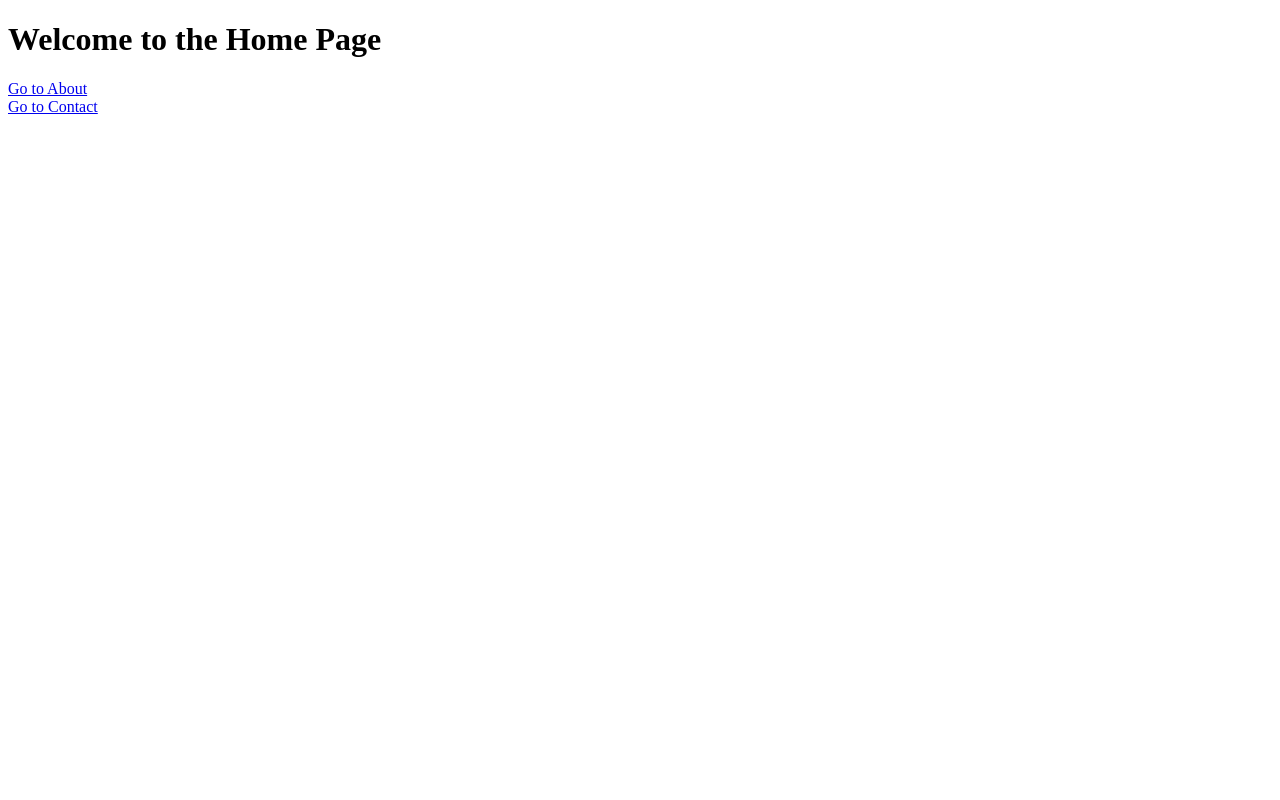
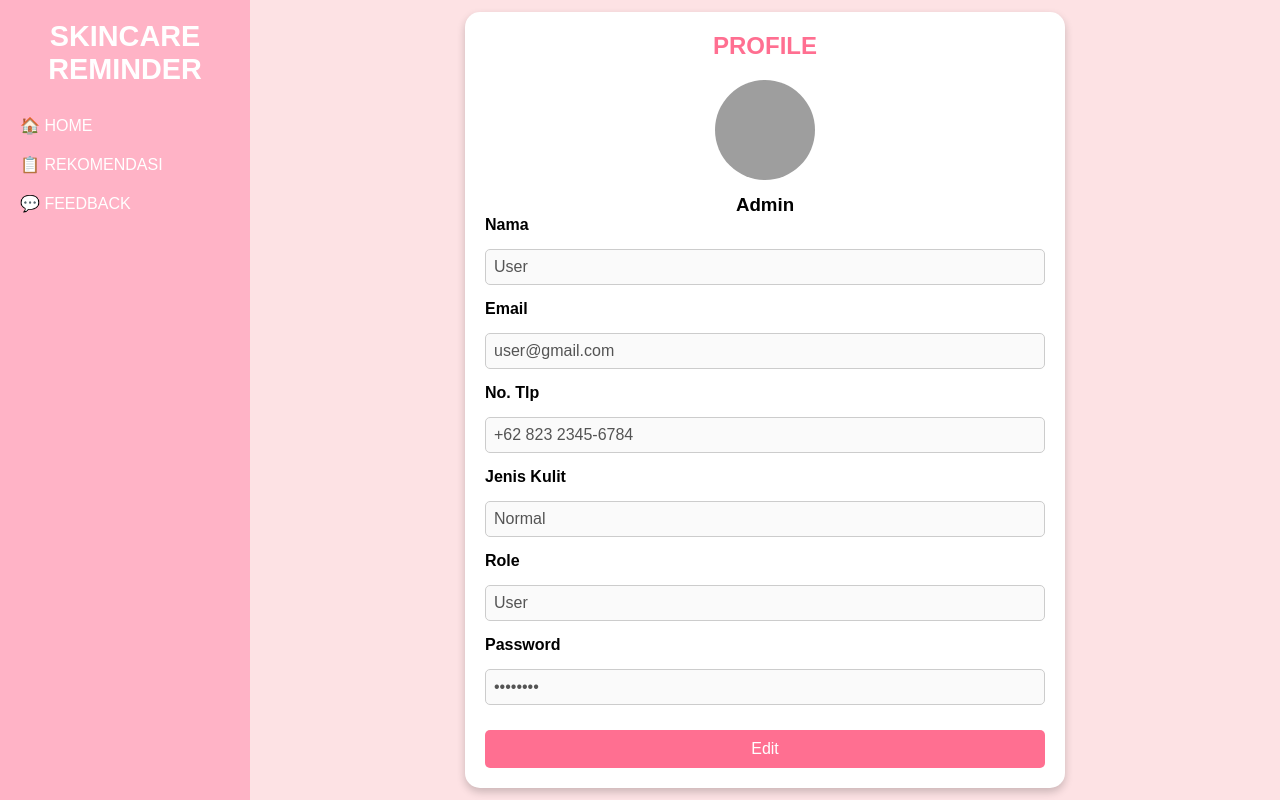
Before and after one commit to aqilazafira/SKINCARE-REMINDER, a Flask app: page / in a window 1280 px wide. Run offline with Flask 3, Linux system fonts and the light colour scheme; grey boxes are pictures that could not be loaded.

Commit message:
admin user

```diff
--- a/app.py
+++ b/app.py
@@ -2,8 +2,9 @@ from flask import Flask, render_template
 
 app = Flask(__name__)
 
-@app.route('/')
-def home():
+
+@app.route('/admin')
+def dashboardpy():
     return render_template('index.html')
 
 @app.route('/about')
@@ -14,5 +15,9 @@ def about():
 def contact():
     return render_template('contact.html')
 
+@app.route('/')
+def home():
+    return render_template('home.html')
+
 if __name__ == '__main__':
     app.run(debug=True)
--- /dev/null
+++ b/static/css/style_home.css
@@ -0,0 +1,105 @@
+/* Reset Styles */
+* {
+    margin: 0;
+    padding: 0;
+    box-sizing: border-box;
+    font-family: Arial, sans-serif;
+}
+
+body {
+    display: flex;
+    height: 100vh;
+    background-color: #FDE2E4;
+}
+
+/* Sidebar Styles */
+.sidebar {
+    width: 250px;
+    background-color: #FFB3C6;
+    padding: 20px;
+    color: #fff;
+}
+
+.logo {
+    text-align: center;
+    margin-bottom: 30px;
+    font-weight: bold;
+    font-size: 1.2rem;
+}
+
+.menu {
+    list-style: none;
+}
+
+.menu li {
+    margin: 20px 0;
+}
+
+.menu a {
+    text-decoration: none;
+    color: #fff;
+    font-size: 1rem;
+}
+
+/* Main Content */
+.main-content {
+    flex: 1;
+    display: flex;
+    justify-content: center;
+    align-items: center;
+    padding: 20px;
+}
+
+.profile-card {
+    background-color: #fff;
+    width: 600px;
+    border-radius: 15px;
+    box-shadow: 0 4px 8px rgba(0, 0, 0, 0.2);
+    text-align: center;
+    padding: 20px;
+}
+
+.profile-header h2 {
+    color: #FF6F91;
+    margin-bottom: 20px;
+}
+
+.profile-icon {
+    width: 100px;
+    height: 100px;
+    border-radius: 50%;
+    margin-bottom: 10px;
+}
+
+form {
+    display: flex;
+    flex-direction: column;
+    gap: 15px;
+}
+
+form label {
+    text-align: left;
+    font-weight: bold;
+}
+
+form input {
+    padding: 8px;
+    border: 1px solid #ccc;
+    border-radius: 5px;
+    font-size: 1rem;
+}
+
+.edit-btn {
+    padding: 10px;
+    background-color: #FF6F91;
+    color: #fff;
+    border: none;
+    border-radius: 5px;
+    cursor: pointer;
+    font-size: 1rem;
+    margin-top: 10px;
+}
+
+.edit-btn:hover {
+    background-color: #FF4F75;
+}
--- /dev/null
+++ b/static/js/main.js
@@ -0,0 +1,3 @@
+document.addEventListener("DOMContentLoaded", function () {
+    console.log("Skincare Reminder App Ready!");
+});
--- /dev/null
+++ b/templates/home.html
@@ -0,0 +1,62 @@
+<!DOCTYPE html>
+<html lang="en">
+  <head>
+    <meta charset="UTF-8" />
+    <meta name="viewport" content="width=device-width, initial-scale=1.0" />
+    <title>User Profile</title>
+    <link
+      rel="stylesheet"
+      href="{{ url_for('static', filename='css/style_home.css') }}"
+    />
+  </head>
+  <body>
+    <!-- Sidebar -->
+    <div class="sidebar">
+      <div class="logo">
+        <h2>SKINCARE REMINDER</h2>
+      </div>
+      <ul class="menu">
+        <li><a href="#">🏠 HOME</a></li>
+        <li><a href="#">📋 REKOMENDASI</a></li>
+        <li><a href="#">💬 FEEDBACK</a></li>
+      </ul>
+    </div>
+
+    <!-- Main Content -->
+    <div class="main-content">
+      <div class="profile-card">
+        <div class="profile-header">
+          <h2>PROFILE</h2>
+        </div>
+        <div class="profile-details">
+          <img
+            src="{{ url_for('static', filename='images/user-icon.png') }}"
+            alt="User Icon"
+            class="profile-icon"
+          />
+          <h3>Admin</h3>
+          <form>
+            <label for="name">Nama</label>
+            <input type="text" id="name" value="User" disabled />
+
+            <label for="email">Email</label>
+            <input type="email" id="email" value="user@gmail.com" disabled />
+
+            <label for="phone">No. Tlp</label>
+            <input type="text" id="phone" value="+62 823 2345-6784" disabled />
+
+            <label for="type">Jenis Kulit</label>
+            <input type="text" id="type" value="Normal" disabled />
+
+            <label for="role">Role</label>
+            <input type="text" id="role" value="User" disabled />
+
+            <label for="password">Password</label>
+            <input type="password" id="password" value="********" disabled />
+            <button type="button" class="edit-btn">Edit</button>
+          </form>
+        </div>
+      </div>
+    </div>
+  </body>
+</html>
--- a/templates/index.html
+++ b/templates/index.html
@@ -1,11 +1,40 @@
 <!DOCTYPE html>
-<html>
+<html lang="en">
   <head>
-    <title>Home</title>
+    <meta charset="UTF-8" />
+    <meta name="viewport" content="width=device-width, initial-scale=1.0" />
+    <title>Skincare Reminder</title>
+    <link
+      rel="stylesheet"
+      href="{{ url_for('static', filename='css/style.css') }}"
+    />
   </head>
   <body>
-    <h1>Welcome to the Home Page</h1>
-    <a href="/about">Go to About</a><br />
-    <a href="/contact">Go to Contact</a>
+    <!-- Sidebar -->
+    <div class="sidebar">
+      <h2>ADMIN</h2>
+      <ul>
+        <li><a href="#">DASHBOARD</a></li>
+        <li><a href="#">ADMIN</a></li>
+        <li><a href="#">MANAJEMEN</a></li>
+        <li><a href="#">FEEDBACK</a></li>
+      </ul>
+    </div>
+
+    <!-- Main Content -->
+    <div class="main-content">
+      <header>
+        <div class="profile">
+          <span class="admin-text">Admin</span>
+          <span class="icon">👤</span>
+        </div>
+      </header>
+      <div class="logo">
+        <img
+          src="{{ url_for('static', filename='images/logo.png') }}"
+          alt="Skincare Reminder Logo"
+        />
+      </div>
+    </div>
   </body>
 </html>
```
Also changed, not shown: static/css/style.css (added, +76 -0 lines).
